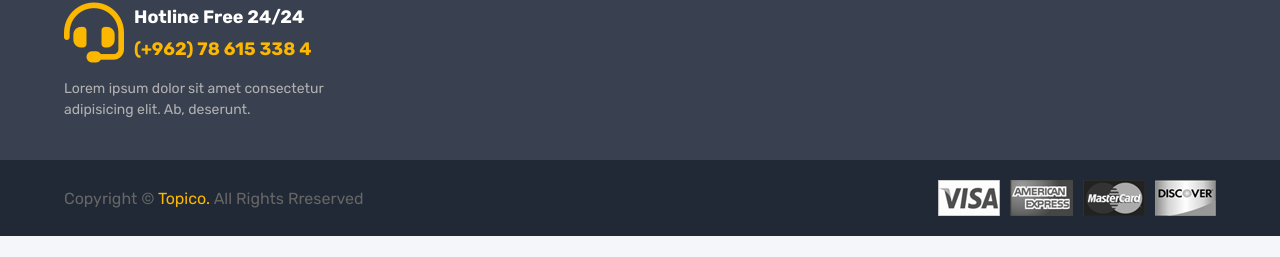
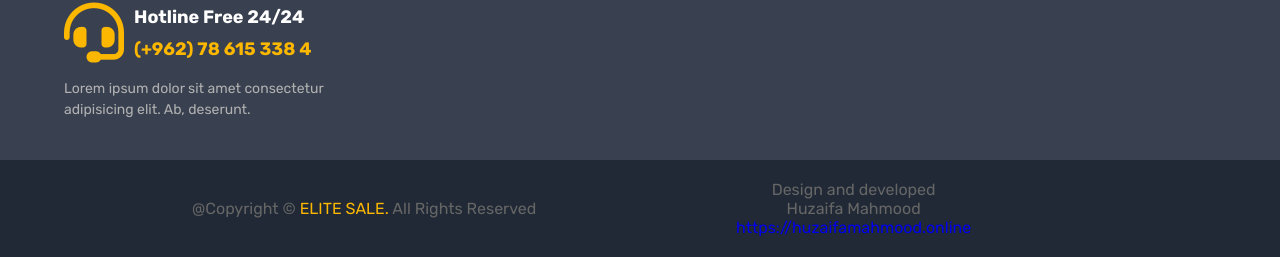
Before and after one commit to hzfhzf137/clientEcommerceWebsite, a plain HTML site: page logIn.html in a window 1280 px wide. Shown: the part 1015-1272 px from the top of the page. Before the commit the page ends 1251 px from the top, so only its background shows below. Drawn offline with nearby package versions, Linux system fonts and the light colour scheme.

Commit message:
changes done
changes done

```diff
--- a/css/style.css
+++ b/css/style.css
@@ -892,6 +892,8 @@ footer .container .row .links a:hover{
 }
 footer .bottom_footer{
     background: var(--bootom-footer);
+    display: flex;
+    padding-left: 15%;
 }
 footer .bottom_footer .container{
     padding: 20px 0;
--- a/logIn.html
+++ b/logIn.html
@@ -3,7 +3,7 @@
 <head>
     <meta charset="UTF-8">
     <meta name="viewport" content="width=device-width, initial-scale=1.0">
-    <title>TOPOCO Register & Login</title>
+    <title>ELITE SALE Register & Login</title>
 
     <!----css file----->
     <link rel="stylesheet" href="css/style.css">
@@ -115,15 +115,20 @@
         </div>
 
         <div class="bottom_footer">
-            <div class="container">
-                <p>Copyright &copy; <span>Topico.</span> All Rights Rreserved</p>
+            <div class="container footer">
 
-                <div class="payment_img">
-                    <img src="img/payment-1.png" alt="payment-img">
-                    <img src="img/payment-2.png" alt="payment-img">
-                    <img src="img/payment-3.png" alt="payment-img">
-                    <img src="img/payment-4.png" alt="payment-img">
-                </div>
+                <center>
+                    <p>@Copyright &copy; <span>ELITE SALE.</span> All Rights Reserved</p>
+                </center>
+            </div>
+            <div class="container footer link">
+
+                <center>
+                    <p> Design and developed</p>
+                    <p>Huzaifa Mahmood</p>
+                    <a href="https://huzaifamahmood.online">https://huzaifamahmood.online</a>
+
+                </center>
             </div>
         </div>
     </footer>
```
Also changed, not shown: checkout.html (+16 -11 lines), contactPage.html (+14 -9 lines), index.html (+9 -0 lines), product_details.html (+14 -9 lines), product_main_page.html (+14 -9 lines), signUp.html (+14 -9 lines).
